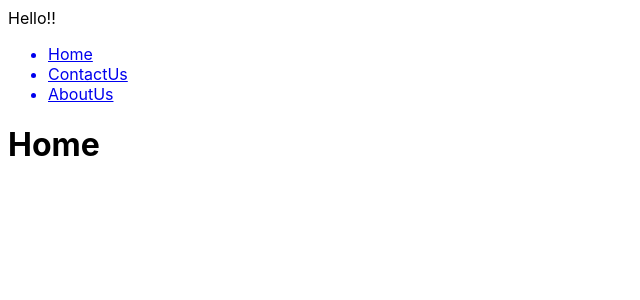
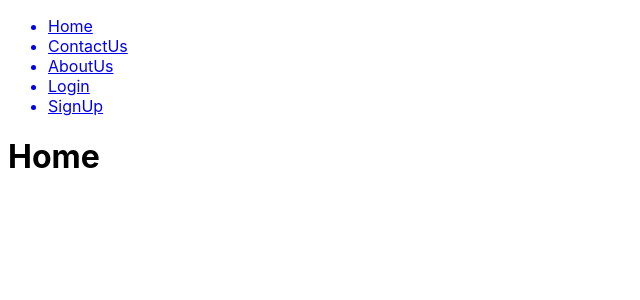
Before and after one commit to IT3133Practical/daily_practical-1, a React (Create React App) app: page / in a window 1280 px wide. Shown: the top 300 px of the page, without its empty margins (0-640 px from the left). Built offline with nearby package versions, Linux system fonts and the light colour scheme.

Commit message:
Update App.js

```diff
--- a/src/App.js
+++ b/src/App.js
@@ -3,23 +3,28 @@ import './App.css';
 import Home from './pages/Home';
 import ContactUs from './pages/ContactUs';
 import AboutUs from './pages/AboutUs';
+import Login from './pages/auth/Login';
+import SignUp from './pages/auth/SignUp';
 
 function App() {
   return (
     <>
       <BrowserRouter>
-        Hello!!
         <nav>
           <ul>
             <Link to={"/"}><li>Home</li></Link>
             <Link to={"/contactus"}><li>ContactUs</li></Link>
             <Link to={"/aboutus"}><li>AboutUs</li></Link>
+            <Link to={"/login"}><li>Login</li></Link>
+            <Link to={"/signup"}><li>SignUp</li></Link>
           </ul>
         </nav>
         <Routes>
           <Route path="/" element={<Home />} />
           <Route path="/contactus" element={<ContactUs />} />
           <Route path="/aboutus" element={<AboutUs />} />
+          <Route path="/login" element={<Login />} />
+          <Route path="/signup" element={<SignUp />} />
         </Routes>
       </BrowserRouter>
     </>
```
